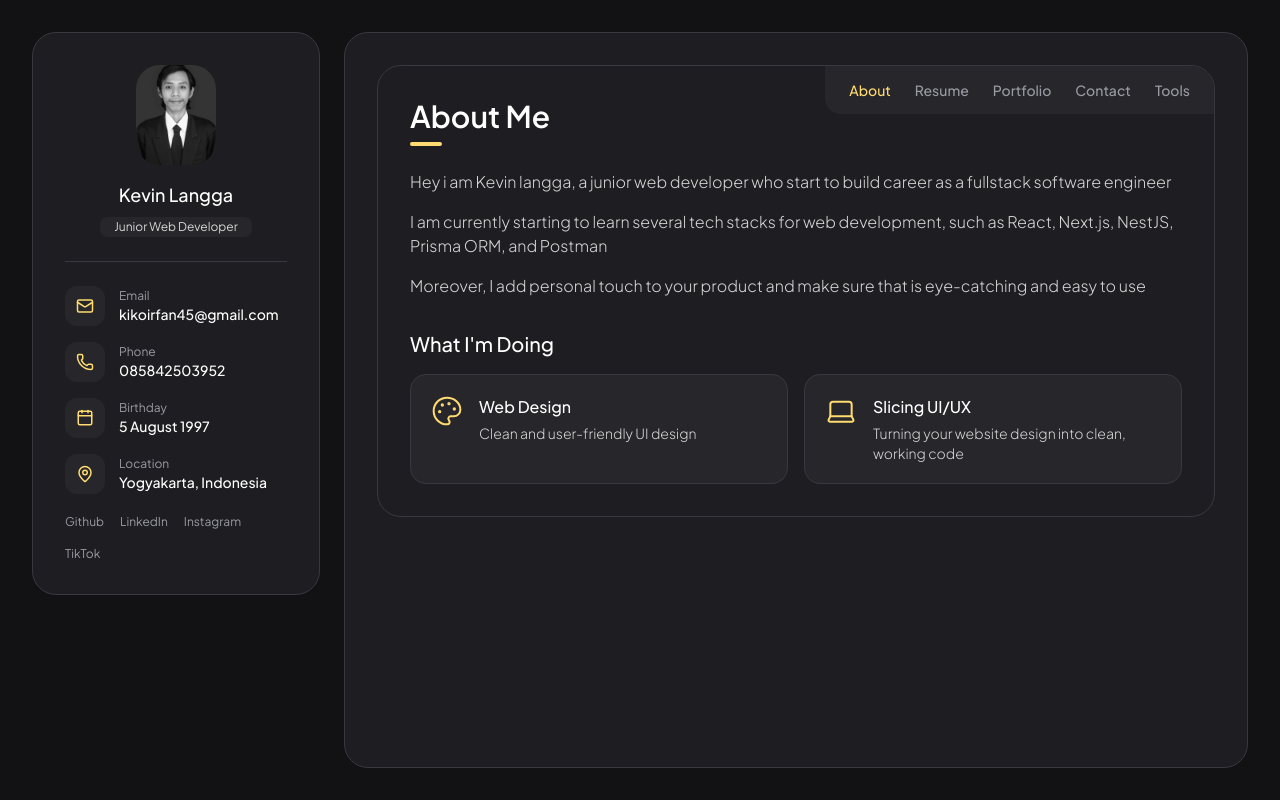
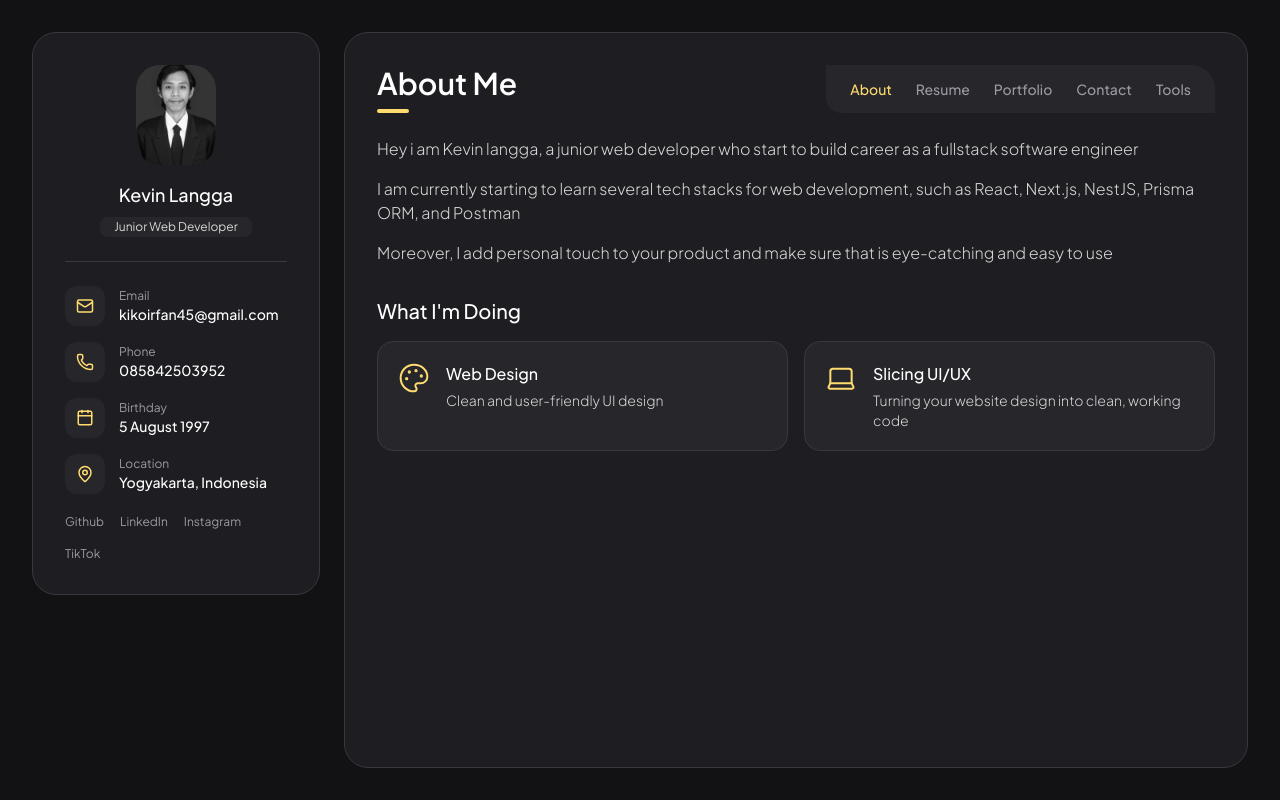
Before and after one commit to Kevin12er/PortoNext, a Next.js app: page / in a window 1280 px wide. Built offline with nearby package versions, Linux system fonts and the light colour scheme.

Commit message:
fix: minor change main-panel.tsx

```diff
--- a/src/components/layout/main-panel.tsx
+++ b/src/components/layout/main-panel.tsx
@@ -54,12 +54,12 @@ export default function MainPanel({ sections }: MainPanelProps) {
   }
 
   return (
-    <main className="relative flex-1 rounded-3xl border border-line bg-card p-5 md:p-8">
+    <div className="relative">
       <TabNav active={active} onChange={handleChange} />
 
       {sections[active] ?? (
         <p className="text-muted">{active} segera hadir.</p>
       )}
-    </main>
+    </div>
   );
 }
```
